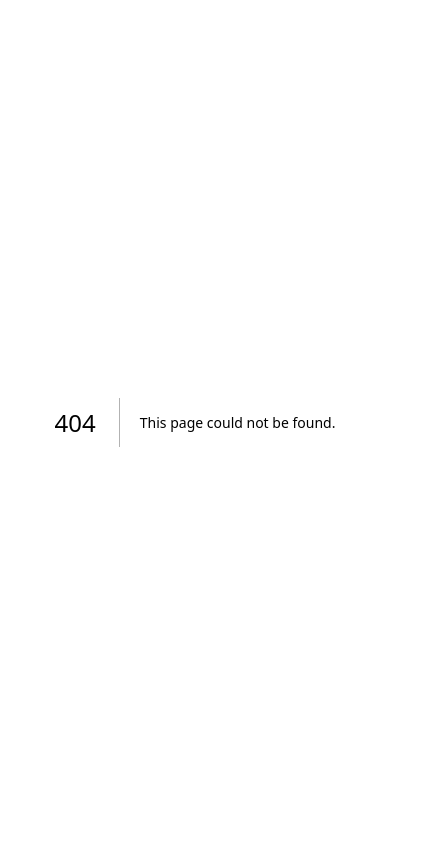
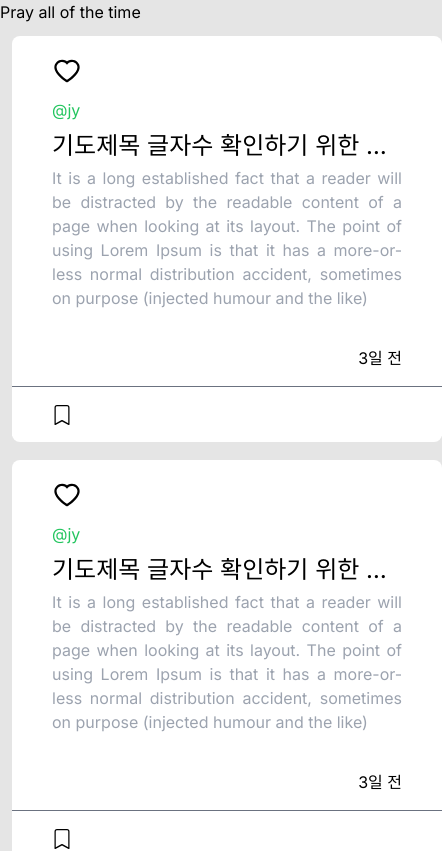
Before and after one commit to jden6/pray, a Next.js app: page /pray in a window 390 px wide. Before the commit this address had no page. Shown: the top 851 px of the page, 442 px wide, since content can reach past the window. Built offline with nearby package versions, Linux system fonts and the light colour scheme.

Commit message:
initial commit
- add basic card
- add responsive layout for basicCard

```diff
--- a/src/app/globals.css
+++ b/src/app/globals.css
@@ -16,12 +16,7 @@
     }
 }
 
-body {
-  color: rgb(var(--foreground-rgb));
-  background: linear-gradient(
-      to bottom,
-      transparent,
-      rgb(var(--background-end-rgb))
-    )
-    rgb(var(--background-start-rgb));
+html body {
+    height: 100vh;
+    background-color: #e5e5e5;
 }
--- a/src/app/layout.tsx
+++ b/src/app/layout.tsx
@@ -5,8 +5,8 @@ import './globals.css'
 const inter = Inter({ subsets: ['latin'] })
 
 export const metadata: Metadata = {
-  title: 'Create Next App',
-  description: 'Generated by create next app',
+  title: 'Pray all of the time',
+  description: 'Pray everyone all of the time for us',
 }
 
 export default function RootLayout({
--- a/src/app/page.tsx
+++ b/src/app/page.tsx
@@ -1,113 +1,5 @@
-import Image from 'next/image'
+import { redirect } from 'next/navigation'
 
 export default function Home() {
-  return (
-    <main className="flex min-h-screen flex-col items-center justify-between p-24">
-      <div className="z-10 max-w-5xl w-full items-center justify-between font-mono text-sm lg:flex">
-        <p className="fixed left-0 top-0 flex w-full justify-center border-b border-gray-300 bg-gradient-to-b from-zinc-200 pb-6 pt-8 backdrop-blur-2xl dark:border-neutral-800 dark:bg-zinc-800/30 dark:from-inherit lg:static lg:w-auto  lg:rounded-xl lg:border lg:bg-gray-200 lg:p-4 lg:dark:bg-zinc-800/30">
-          Get started by editing&nbsp;
-          <code className="font-mono font-bold">src/app/page.tsx</code>
-        </p>
-        <div className="fixed bottom-0 left-0 flex h-48 w-full items-end justify-center bg-gradient-to-t from-white via-white dark:from-black dark:via-black lg:static lg:h-auto lg:w-auto lg:bg-none">
-          <a
-            className="pointer-events-none flex place-items-center gap-2 p-8 lg:pointer-events-auto lg:p-0"
-            href="https://vercel.com?utm_source=create-next-app&utm_medium=appdir-template&utm_campaign=create-next-app"
-            target="_blank"
-            rel="noopener noreferrer"
-          >
-            By{' '}
-            <Image
-              src="/vercel.svg"
-              alt="Vercel Logo"
-              className="dark:invert"
-              width={100}
-              height={24}
-              priority
-            />
-          </a>
-        </div>
-      </div>
-
-      <div className="relative flex place-items-center before:absolute before:h-[300px] before:w-[480px] before:-translate-x-1/2 before:rounded-full before:bg-gradient-radial before:from-white before:to-transparent before:blur-2xl before:content-[''] after:absolute after:-z-20 after:h-[180px] after:w-[240px] after:translate-x-1/3 after:bg-gradient-conic after:from-sky-200 after:via-blue-200 after:blur-2xl after:content-[''] before:dark:bg-gradient-to-br before:dark:from-transparent before:dark:to-blue-700 before:dark:opacity-10 after:dark:from-sky-900 after:dark:via-[#0141ff] after:dark:opacity-40 before:lg:h-[360px] z-[-1]">
-        <Image
-          className="relative dark:drop-shadow-[0_0_0.3rem_#ffffff70] dark:invert"
-          src="/next.svg"
-          alt="Next.js Logo"
-          width={180}
-          height={37}
-          priority
-        />
-      </div>
-
-      <div className="mb-32 grid text-center lg:max-w-5xl lg:w-full lg:mb-0 lg:grid-cols-4 lg:text-left">
-        <a
-          href="https://nextjs.org/docs?utm_source=create-next-app&utm_medium=appdir-template&utm_campaign=create-next-app"
-          className="group rounded-lg border border-transparent px-5 py-4 transition-colors hover:border-gray-300 hover:bg-gray-100 hover:dark:border-neutral-700 hover:dark:bg-neutral-800/30"
-          target="_blank"
-          rel="noopener noreferrer"
-        >
-          <h2 className={`mb-3 text-2xl font-semibold`}>
-            Docs{' '}
-            <span className="inline-block transition-transform group-hover:translate-x-1 motion-reduce:transform-none">
-              -&gt;
-            </span>
-          </h2>
-          <p className={`m-0 max-w-[30ch] text-sm opacity-50`}>
-            Find in-depth information about Next.js features and API.
-          </p>
-        </a>
-
-        <a
-          href="https://nextjs.org/learn?utm_source=create-next-app&utm_medium=appdir-template-tw&utm_campaign=create-next-app"
-          className="group rounded-lg border border-transparent px-5 py-4 transition-colors hover:border-gray-300 hover:bg-gray-100 hover:dark:border-neutral-700 hover:dark:bg-neutral-800/30"
-          target="_blank"
-          rel="noopener noreferrer"
-        >
-          <h2 className={`mb-3 text-2xl font-semibold`}>
-            Learn{' '}
-            <span className="inline-block transition-transform group-hover:translate-x-1 motion-reduce:transform-none">
-              -&gt;
-            </span>
-          </h2>
-          <p className={`m-0 max-w-[30ch] text-sm opacity-50`}>
-            Learn about Next.js in an interactive course with&nbsp;quizzes!
-          </p>
-        </a>
-
-        <a
-          href="https://vercel.com/templates?framework=next.js&utm_source=create-next-app&utm_medium=appdir-template&utm_campaign=create-next-app"
-          className="group rounded-lg border border-transparent px-5 py-4 transition-colors hover:border-gray-300 hover:bg-gray-100 hover:dark:border-neutral-700 hover:dark:bg-neutral-800/30"
-          target="_blank"
-          rel="noopener noreferrer"
-        >
-          <h2 className={`mb-3 text-2xl font-semibold`}>
-            Templates{' '}
-            <span className="inline-block transition-transform group-hover:translate-x-1 motion-reduce:transform-none">
-              -&gt;
-            </span>
-          </h2>
-          <p className={`m-0 max-w-[30ch] text-sm opacity-50`}>
-            Explore the Next.js 13 playground.
-          </p>
-        </a>
-
-        <a
-          href="https://vercel.com/new?utm_source=create-next-app&utm_medium=appdir-template&utm_campaign=create-next-app"
-          className="group rounded-lg border border-transparent px-5 py-4 transition-colors hover:border-gray-300 hover:bg-gray-100 hover:dark:border-neutral-700 hover:dark:bg-neutral-800/30"
-          target="_blank"
-          rel="noopener noreferrer"
-        >
-          <h2 className={`mb-3 text-2xl font-semibold`}>
-            Deploy{' '}
-            <span className="inline-block transition-transform group-hover:translate-x-1 motion-reduce:transform-none">
-              -&gt;
-            </span>
-          </h2>
-          <p className={`m-0 max-w-[30ch] text-sm opacity-50`}>
-            Instantly deploy your Next.js site to a shareable URL with Vercel.
-          </p>
-        </a>
-      </div>
-    </main>
-  )
+  redirect('/pray')
 }
--- /dev/null
+++ b/src/app/pray/layout.tsx
@@ -0,0 +1,11 @@
+import { ReactNode } from 'react'
+import { classNames } from '@/util/string.util'
+
+export default function PrayLayout ({ children }: { children: ReactNode }) {
+  return <div>
+    <h1>Pray all of the time</h1>
+    <div className={classNames('grid', 'sm:grid-cols-1', 'md:grid-cols-2', 'lg:grid-cols-3', 'xl:grid-cols-4')}>
+      {children}
+    </div>
+  </div>
+}
--- /dev/null
+++ b/src/app/pray/page.tsx
@@ -0,0 +1,21 @@
+import BasicCard from '@/components/card/Basic'
+
+export default function PrayPage(){
+  return <>
+    <BasicCard />
+    <BasicCard />
+    <BasicCard />
+    <BasicCard />
+    <BasicCard />
+    <BasicCard />
+    <BasicCard />
+    <BasicCard />
+    <BasicCard />
+    <BasicCard />
+    <BasicCard />
+    <BasicCard />
+    <BasicCard />
+    <BasicCard />
+    <BasicCard />
+  </>
+}
--- /dev/null
+++ b/src/components/card/Basic.tsx
@@ -0,0 +1,62 @@
+'use client'
+
+import { classNames } from '@/util/string.util'
+import { AiOutlineHeart } from 'react-icons/ai'
+import { BsBookmark } from 'react-icons/bs'
+
+const BasicCard = () => {
+  return <div className={classNames('max-h-[400px]', 'rounded-t-lg', 'bg-white', 'shadow-white', 'm-3')}>
+    <div
+      className={classNames('px-10', 'pt-5')}>
+      <div>
+        <AiOutlineHeart size={30} className={classNames('hover:fill-black')}/>
+      </div>
+      <BasicCardWriter/>
+      <BasicCardTitle/>
+      <BasicCardSummary/>
+      <BasicCardDate/>
+    </div>
+    <BasicCardBottom/>
+  </div>
+}
+
+const BasicCardTitle = () => {
+  return <div
+    className={classNames('mt-2', 'mb-1', 'text-2xl', 'max-w-[350px]', 'overflow-hidden', 'max-h-8', 'text-ellipsis', 'whitespace-nowrap')}>기도제목
+    글자수
+    확인하기 위한 길이 테스트기도제목 글자수 확인하기 위한 길이 테스트기도제목 글자수 확인하기 위한 길이 테스트기도제목 글자수 확인하기 위한 길이 테스트기도제목 글자수 확인하기 위한 길이 테스트
+  </div>
+}
+
+const BasicCardWriter = () => {
+  return <div className={classNames('mt-3', 'text-green-500')}>
+    @jy
+  </div>
+}
+
+const BasicCardSummary = () => {
+  return <div className={classNames('h-[180px]', 'overflow-hidden', 'text-gray-400', 'text-justify')}>It is a long
+    established fact that a
+    reader will be distracted by the readable content of a page when looking
+    at its layout. The point of using Lorem Ipsum is that it has a more-or-less normal distribution
+    accident, sometimes on purpose (injected humour and the like)
+  </div>
+}
+
+const BasicCardDate = () => {
+  return <div className={classNames('flex', 'justify-end', 'h-15', 'mb-4')}>
+    <div>3일 전</div>
+  </div>
+}
+
+// 이것만 분리하면 될듯
+const BasicCardBottom = () => {
+  return <div
+    className={classNames('border-t-gray-500', 'rounded-b-lg', 'bg-white', 'border-t-[1px]', 'border-t-gray-200', 'h-14', 'flex', ' flex-row', 'items-center')}>
+    <div className={classNames('px-10')}>
+      <BsBookmark size={20}/>
+    </div>
+  </div>
+}
+
+export default BasicCard
--- /dev/null
+++ b/src/util/string.util.ts
@@ -0,0 +1,3 @@
+export const classNames = (...args: any[]) => {
+  return args.filter(Boolean).join(' ')
+}
```
Also changed, not shown: package.json (+5 -4 lines). Lines whose indentation alone changed are shown as unchanged.
